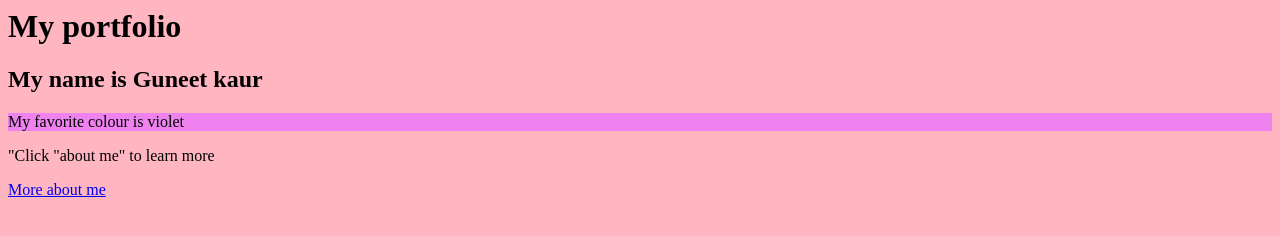
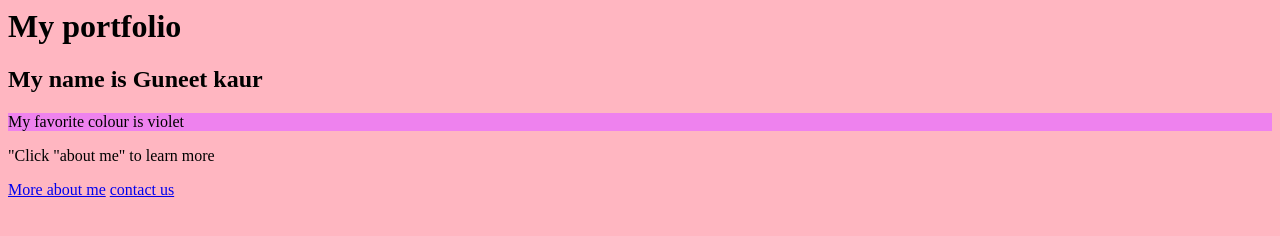
Before and after one commit to guneet403/guneet403.github.io, a plain HTML site: page index.html in a window 1280 px wide. Drawn offline with Linux system fonts and the light colour scheme.

Commit message:
Update index.html

```diff
--- a/index.html
+++ b/index.html
@@ -17,3 +17,4 @@
 
 
 <a href="about.html"> More about me</a>
+    <a href="contact.html"> contact us </a>
```
